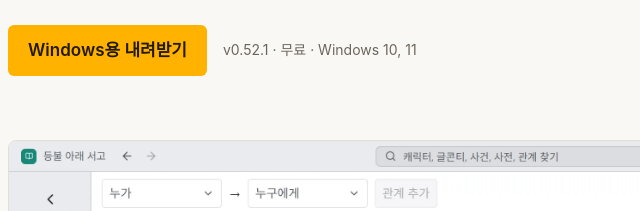
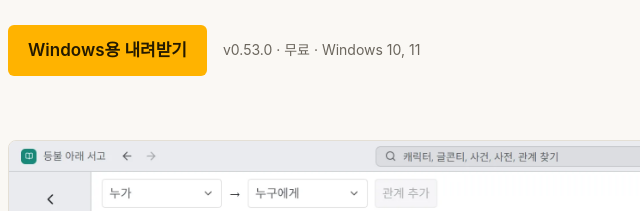
Before and after one commit to zx3519-star/saja-app, a plain HTML site: page index.html in a window 1280 px wide. Shown: the part 321-532 px from the top of the page, 116-756 px from the left. Drawn offline with Linux system fonts and the light colour scheme; no server answers; a web font is replaced by a local one.

Commit message:
기본 버전 v0.53.0
Co-Authored-By: Claude Opus 5.5 <noreply@anthropic.com>

```diff
--- a/index.html
+++ b/index.html
@@ -24,7 +24,7 @@
       <p>사자는 동인 창작용 메모장입니다. 캐릭터 설정, 말투, 관계, 사건 순서, 글콘티를 따로 흩어 두지 않고 한 프로젝트 안에서 같이 고칩니다.</p>
       <p class="actions">
         <a class="button" data-download href="https://github.com/zx3519-star/saja-app/releases/latest">Windows용 내려받기</a>
-        <span class="note"><span data-version>v0.52.1</span> · 무료 · Windows 10, 11</span>
+        <span class="note"><span data-version>v0.53.0</span> · 무료 · Windows 10, 11</span>
       </p>
     </section>
 
@@ -81,7 +81,7 @@
   </main>
 
   <footer class="bottom">
-    <span>사자 <span data-version>v0.52.1</span></span>
+    <span>사자 <span data-version>v0.53.0</span></span>
     <a href="https://github.com/zx3519-star/saja-app/releases">지난 버전</a>
   </footer>
   <script>
```
